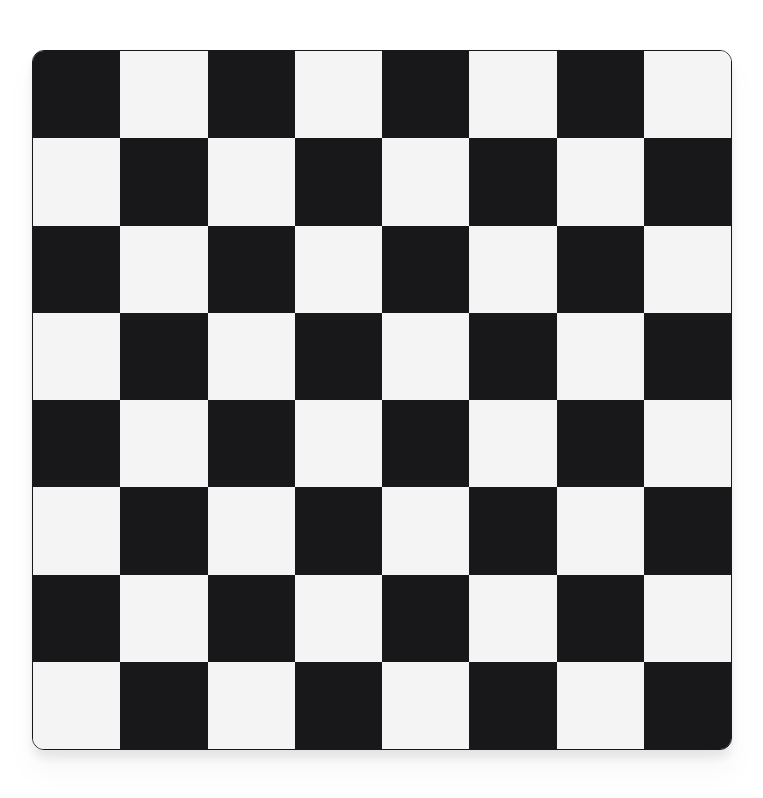
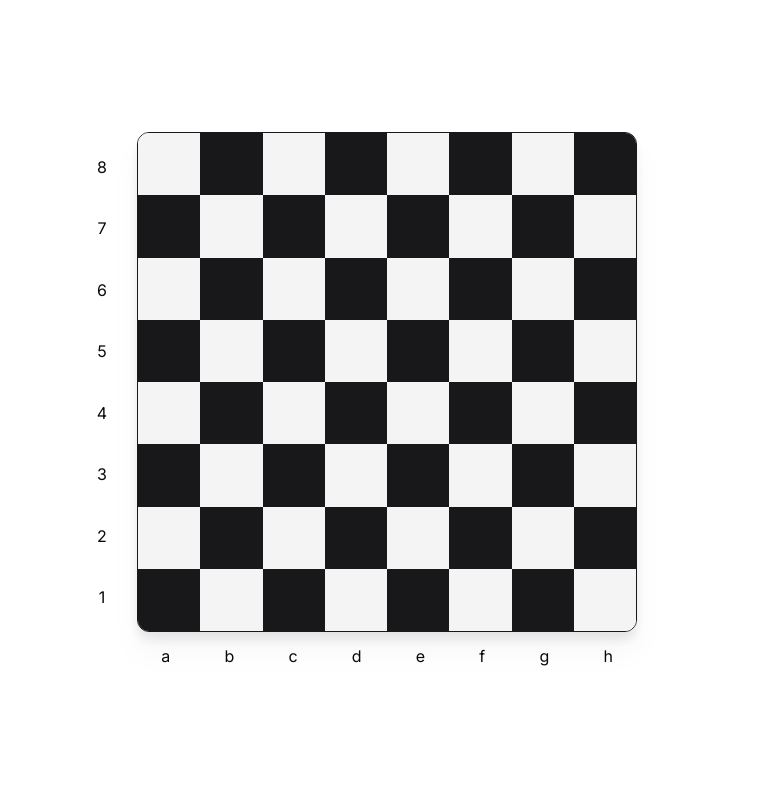
Before and after one commit to arpitv970/chess, a Next.js app: page / in a window 1280 px wide. Shown: the whole page, without its empty margins (258-1021 px from the left). Built offline with nearby package versions, Linux system fonts and the light colour scheme.

Commit message:
updated canvas

```diff
--- a/components/board/index.tsx
+++ b/components/board/index.tsx
@@ -2,19 +2,34 @@ import { IColor } from "@/lib/types";
 import React from "react";
 
 export const Board = () => {
-  const rows = 8;
-  const cols = 8;
+  const files = ["a", "b", "c", "d", "e", "f", "g", "h"];
+  const ranks = ["8", "7", "6", "5", "4", "3", "2", "1"];
+
   return (
     <div className="w-full h-screen flex justify-center items-center m-auto">
-      <div className="border border-primary drop-shadow-xl rounded-xl overflow-hidden grid grid-cols-8 gap-0 h-[700px] w-[700px]">
-        {Array.from({ length: rows }, (r_item, r_idx) =>
-          Array.from({ length: cols }, (c_item, c_idx) => (
+      <div className="flex justify-center items-start">
+        <div className="flex flex-col justify-evenly items-center gap-[15px] h-[500px]">
+          {ranks.map((item, idx) => (
+            <div key={idx}>{item}</div>
+          ))}
+        </div>
+        <div className="flex flex-col justify-center items-center m-auto">
+          <div className="border border-primary drop-shadow-xl rounded-xl overflow-hidden grid grid-cols-8 gap-0 h-[500px] w-[500px]">
+            {Array.from({ length: files.length }, (r_item, r_idx) =>
+              Array.from({ length: ranks.length }, (c_item, c_idx) => (
                 <Block
                   key={`${r_idx}${c_idx}`}
                   color={(c_idx + r_idx) % 2 === 0 ? "black" : "white"}
                 />
               )),
             )}
+          </div>
+          <div className="w-[560px] mt-3 flex justify-evenly items-center">
+            {files.map((item, idx) => (
+              <div key={idx}>{item}</div>
+            ))}
+          </div>
+        </div>
       </div>
     </div>
   );
@@ -23,7 +38,7 @@ export const Board = () => {
 export const Block: React.FC<IColor> = ({ color = "white" }) => {
   return (
     <div
-      className={`${color === "black" ? "bg-primary text-secondary" : "bg-secondary text-primary"} flex justify-center items-center m-auto h-full w-full`}
+      className={`${color === "white" ? "bg-primary text-secondary" : "bg-secondary text-primary"} flex justify-center items-center m-auto h-full w-full`}
     ></div>
   );
 };
```
Lines whose indentation alone changed are shown as unchanged.
